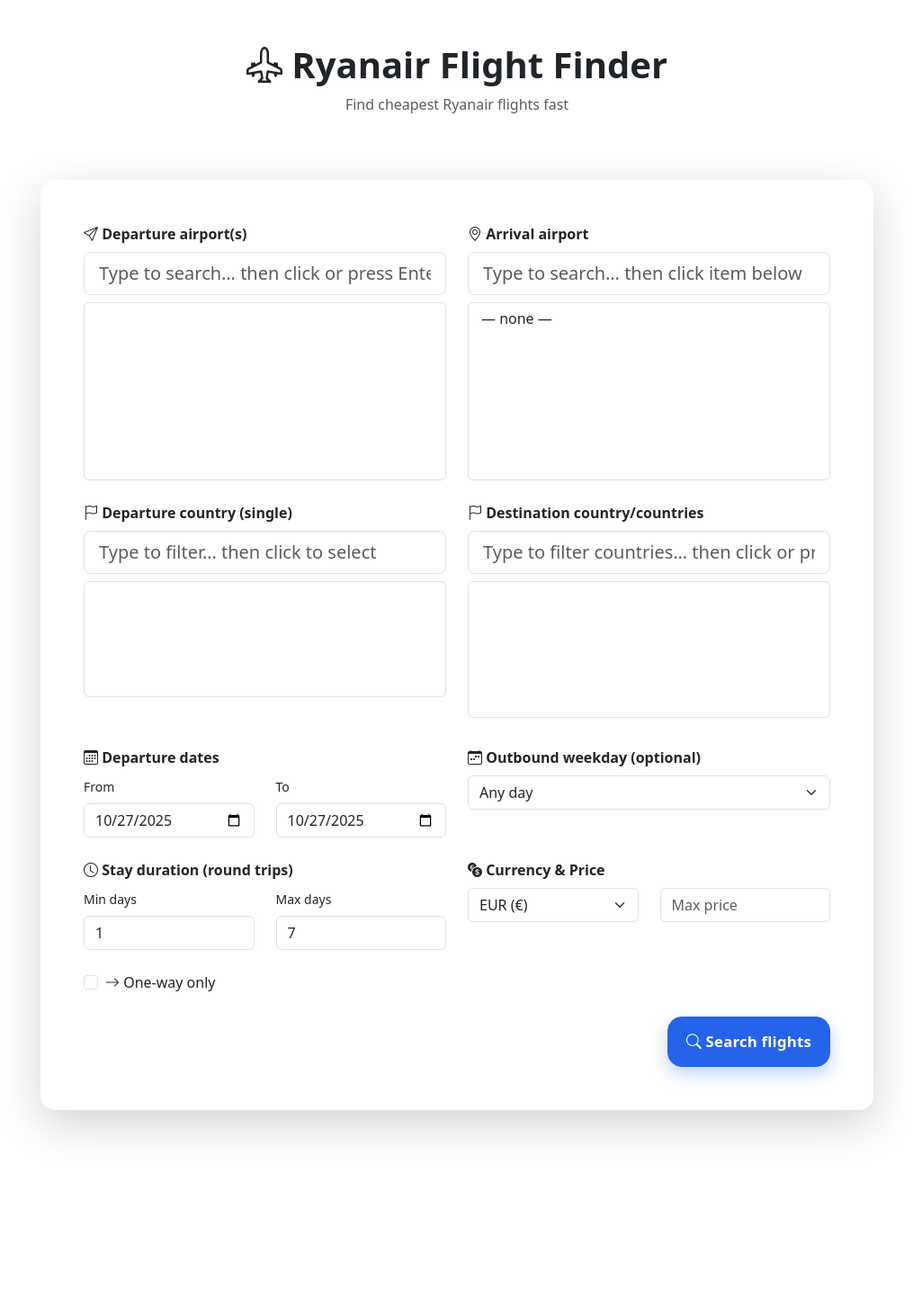
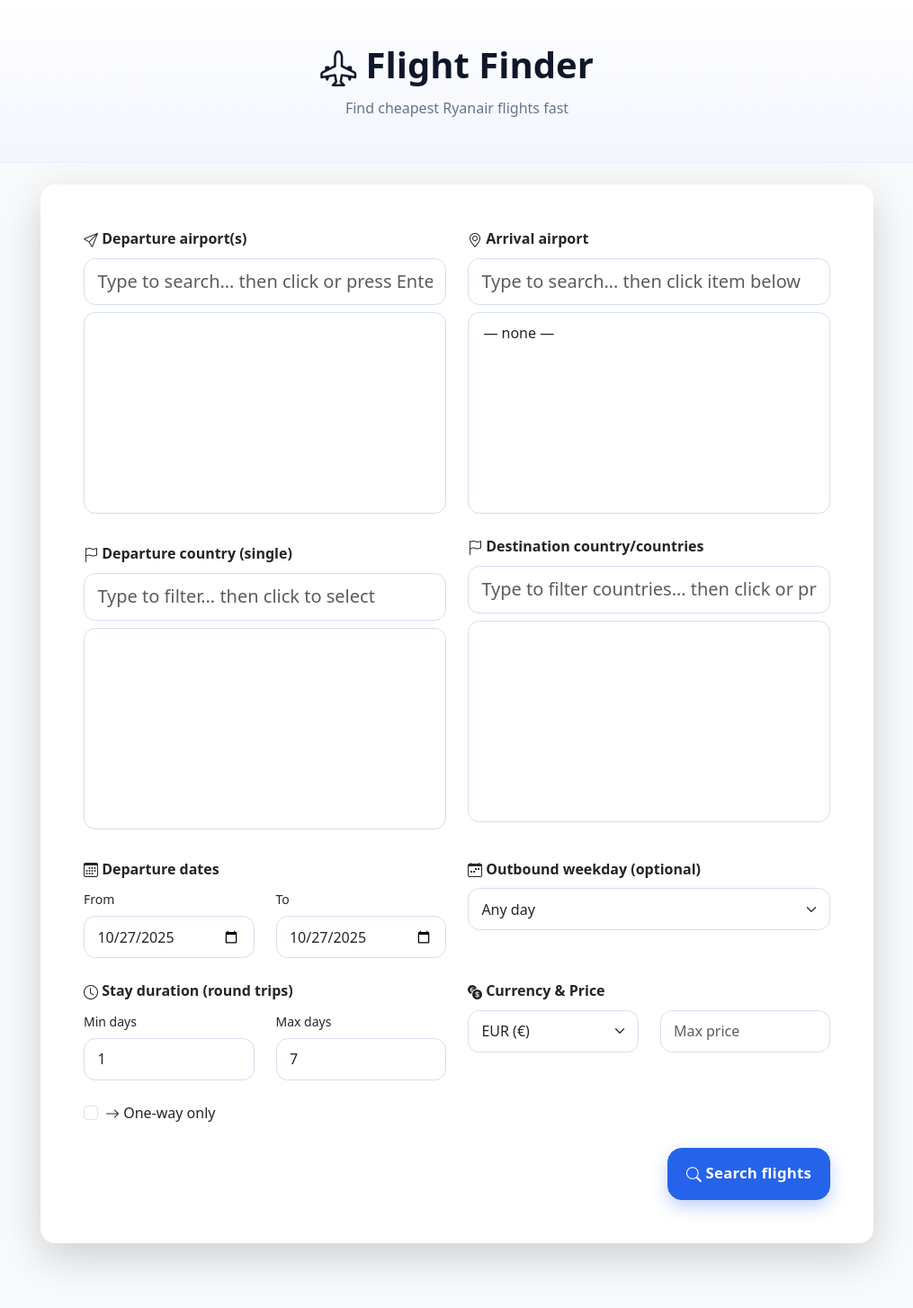
Before and after one commit to scriptify365/ryanair-flask, a Flask app: page / in a window 1280 px wide. Shown: the whole page at 90% size, without its empty margins (132-1147 px from the left). Before the commit the page ends 1263 px from the top, so only its background shows below. Run offline with Flask 3, Linux system fonts and the light colour scheme; lists and menus that the app fills with data are empty.

Commit message:
branding

```diff
--- a/app.py
+++ b/app.py
@@ -22,11 +22,17 @@
     Counter = Histogram = lambda *a, **k: None
     CONTENT_TYPE_LATEST = "text/plain"
 
+
+
 app = Flask(__name__, template_folder="templates", static_folder="static")
 
 # ======================
 # Monitoring bootstrap
 # ======================
+@app.context_processor
+def inject_brand():
+    # Change brand via env without touching templates
+    return {"brand": os.getenv("APP_BRAND", "Flynair")}
 
 # Sentry (only if DSN set and package available)
 SENTRY_DSN = os.getenv("SENTRY_DSN", "")
--- a/static/css/style.css
+++ b/static/css/style.css
@@ -1,4 +1,113 @@
-/* --- Strong, visible buttons --- */
+:root{
+  --brand-blue:#0B5ED7;
+  --brand-yellow:#F2C200;
+  --ink:#0f172a;
+  --muted:#64748b;
+  --bg:#f8fafc;
+  --card:#ffffff;
+  --line:#e8ecf7;
+}
+
+/* ===== Page & text ===== */
+html,body{height:100%;}
+body{
+  background:var(--bg);
+  color:var(--ink);
+  -webkit-font-smoothing:antialiased;
+  -moz-osx-font-smoothing:grayscale;
+}
+.hero{
+  background:linear-gradient(180deg,#ffffff 0%, #f3f6ff 100%);
+  border-bottom:1px solid #edf1fb;
+}
+.lead, .text-muted{color:var(--muted)!important;}
+
+/* ===== Cards / containers ===== */
+.card{
+  border:1px solid var(--line);
+  box-shadow:0 6px 20px rgba(15,23,42,.06);
+}
+.rounded-4{border-radius:1rem!important;}
+
+/* ===== Inputs & selects ===== */
+.form-control, .form-select{
+  border:1px solid #d7def1;
+  border-radius:.8rem;
+  padding:.65rem .9rem;
+}
+.form-control:focus, .form-select:focus{
+  border-color:var(--brand-blue);
+  box-shadow:0 0 0 .2rem rgba(11,94,215,.12);
+}
+
+/* Large, neat list boxes */
+select.fancy{
+  background:#fff;
+  min-height:14rem;
+  border-radius:.8rem;
+}
+
+/* Mobile select usability */
+@media (pointer:coarse){
+  select.fancy{min-height:auto;}
+}
+
+/* ===== Chips (selected items) ===== */
+.chips{display:flex;flex-wrap:wrap;gap:.5rem;}
+.chip{
+  display:inline-flex;align-items:center;gap:.5rem;
+  background:#eef2ff;color:#1e3a8a;border:1px solid #dbeafe;
+  padding:.3rem .65rem;border-radius:999px;font-weight:600;font-size:.9rem;
+}
+.chip-country{background:#fff7ed;color:#9a3412;border-color:#fed7aa;}
+.chip-x{
+  border:0;background:transparent;color:#475569;cursor:pointer;
+  font-size:1rem;line-height:1;padding:0 .1rem;
+}
+.chip-x:hover{color:#0f172a;}
+
+/* ===== Date visuals in results table (when using table layout) ===== */
+.date-wrap{display:flex;flex-direction:column;gap:.1rem;}
+.date-primary{font-weight:700;}
+.date-chip{
+  display:inline-block;padding:.15rem .6rem;border-radius:999px;
+  background:rgba(11,94,215,.08);color:var(--brand-blue);font-weight:600;
+  font-size:.8rem;
+}
+
+/* ===== Result tiles (card grid) ===== */
+.flight-card{
+  border:1px solid var(--line);
+  border-radius:1rem;background:var(--card);
+  box-shadow:0 2px 12px rgba(15,23,42,.08);
+}
+.route{font-weight:700;letter-spacing:.2px;}
+.airline-pill{
+  font-size:.8rem;background:rgba(11,94,215,.08);
+  color:var(--brand-blue);border-radius:999px;padding:.2rem .6rem;
+}
+.price-badge{font-size:1.35rem;font-weight:800;color:var(--brand-blue);}
+
+/* ===== Buttons (strong & visible) ===== */
+.btn-primary{
+  background:var(--brand-blue)!important;
+  border-color:var(--brand-blue)!important;
+  font-weight:700;box-shadow:0 6px 14px rgba(11,94,215,.22);
+}
+.btn-primary:hover{filter:brightness(.95);transform:translateY(-1px);}
+.btn-outline-primary{
+  border-width:2px;font-weight:700;color:var(--brand-blue);
+}
+.btn-outline-primary:hover{background:#e7f0ff;border-color:var(--brand-blue);color:#0b3ea8;}
+.btn-outline-secondary{font-weight:600;}
+
+.btn-open{
+  background:#10b981;border:1px solid #10b981;color:#fff!important;
+  padding:.55rem .9rem;font-weight:800;border-radius:.8rem;
+  box-shadow:0 8px 18px rgba(16,185,129,.28);
+}
+.btn-open:hover{background:#0aa370;border-color:#0aa370;}
+
 .btn-cta{
   --btn-bg:#2563eb;           /* royal blue */
   --btn-bg-hover:#1d4ed8;
@@ -15,7 +124,6 @@
 }
 .btn-cta:hover{ background:var(--btn-bg-hover); transform:translateY(-1px); box-shadow:0 10px 22px rgba(29,78,216,.35); }
 .btn-cta:active{ transform:translateY(0); box-shadow:0 6px 14px rgba(29,78,216,.25); }
-
 .btn-cta-wide{ padding:.9rem 1.25rem; font-size:1.05rem; border-radius:1rem; }
 
 .btn-nav{
@@ -25,13 +133,23 @@
 }
 .btn-nav:hover{ background:#dbeafe; border-color:#60a5fa; color:#1e3a8a; }
 
-/* Make 'Open' stand out even at small size */
-.btn-open{
-  background:#10b981; border:1px solid #10b981; color:#fff !important;
-  padding:.55rem .9rem; font-weight:700; border-radius:.8rem;
-  box-shadow:0 8px 18px rgba(16,185,129,.28);
+/* ===== Tables (if you use table results) ===== */
+.table thead th{
+  font-weight:700;border-bottom:1px solid var(--line);
 }
-.btn-open:hover{ background:#059669; }
+.table-hover tbody tr:hover{background:#fbfdff;}
+.table td, .table th{vertical-align:middle;}
 
-/* Optional: larger price to balance stronger buttons */
-.price-badge{ font-size:1.35rem; }
+/* ===== Footer links ===== */
+.btn-warning-soft{
+  background:#fff7ed;border:1px solid #fed7aa;color:#9a3412;
+}
+.btn-warning-soft:hover{background:#ffedd5;border-color:#fbbf24;color:#92400e;}
+
+/* ===== Utilities ===== */
+.text-nowrap{white-space:nowrap;}
+.shadow-sm{box-shadow:0 2px 10px rgba(15,23,42,.06)!important;}
+/* Make pagination buttons consistent */
+.pagination .page-link{border-radius:.6rem;font-weight:700;}
+/* Align icon buttons */
+.bi{vertical-align:-.1em;}
--- a/templates/index.html
+++ b/templates/index.html
@@ -3,7 +3,7 @@
 <head>
   <meta charset="UTF-8">
   <meta name="viewport" content="width=device-width, initial-scale=1.0">
-  <title>Ryanair Flight Finder</title>
+  <title>{{ brand }}</title>
   <link href="https://cdn.jsdelivr.net/npm/bootstrap@5.3.2/dist/css/bootstrap.min.css" rel="stylesheet">
   <link href="https://cdn.jsdelivr.net/npm/bootstrap-icons@1.11.1/font/bootstrap-icons.css" rel="stylesheet">
   <link href="{{ url_for('static', filename='css/style.css') }}" rel="stylesheet">
@@ -11,7 +11,7 @@
 <body>
 <header class="hero py-5">
   <div class="container text-center">
-    <h1 class="display-6 fw-bold mb-2"><i class="bi bi-airplane-engines"></i> Ryanair Flight Finder</h1>
+    <h1 class="display-6 fw-bold mb-2"><i class="bi bi-airplane-engines"></i> Flight Finder</h1>
     <p class="text-muted mb-0">Find cheapest Ryanair flights fast</p>
   </div>
 </header>
--- a/templates/results.html
+++ b/templates/results.html
@@ -2,7 +2,7 @@
 <html lang="en">
 <head>
   <meta charset="UTF-8" />
-  <title>Results – Ryanair Flight Finder</title>
+  <title>Results – {{ brand }}</title>
   <meta name="viewport" content="width=device-width, initial-scale=1" />
   <link href="https://cdn.jsdelivr.net/npm/bootstrap@5.3.2/dist/css/bootstrap.min.css" rel="stylesheet">
   <link href="https://cdn.jsdelivr.net/npm/bootstrap-icons@1.11.3/font/bootstrap-icons.css" rel="stylesheet">
```
